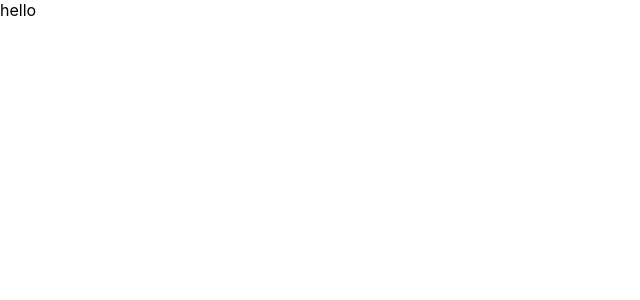
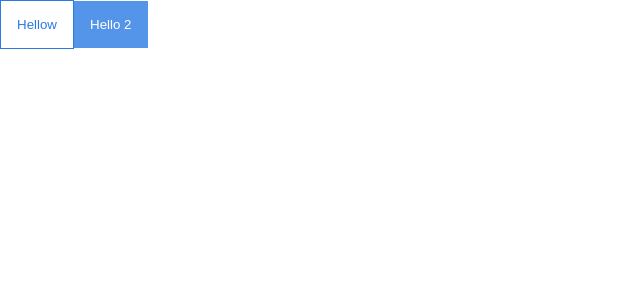
Before and after one commit to daniel-ben/alura-geek-ecommerce, a Next.js app: page / in a window 1280 px wide. Shown: the top 300 px of the page, without its empty margins (0-640 px from the left). Built offline with nearby package versions, Linux system fonts and the light colour scheme.

Commit message:
add buttons

```diff
--- a/package.json
+++ b/package.json
@@ -17,6 +17,7 @@
   "devDependencies": {
     "@types/node": "17.0.21",
     "@types/react": "17.0.40",
+    "@types/styled-components": "^5.1.24",
     "babel-plugin-styled-components": "^2.0.6",
     "eslint": "8.11.0",
     "eslint-config-next": "12.1.0",
--- a/pages/index.tsx
+++ b/pages/index.tsx
@@ -1,10 +1,12 @@
 import type { NextPage } from 'next'
+import { PrimaryButton, SecondaryButton } from '@ui/index'
 
 
 const Home: NextPage = () => {
   return (
     <>
-      hello
+      <PrimaryButton>Hellow</PrimaryButton>
+      <SecondaryButton>Hello 2</SecondaryButton>
     </>
   )
 }
--- /dev/null
+++ b/src/ui/Buttons/BaseButton.tsx
@@ -0,0 +1,18 @@
+import styled from 'styled-components';
+import { theme } from '@ui/theme';
+
+export const BaseButton = styled.button`
+  padding: 12px 16px;
+  color: white;
+  font-weight: 600;
+
+  &:hover {
+    border: 1px solid #2A7AE4;
+    color: ${theme.colors.primary[400]};
+  }
+
+  @media (min-width: 768px) {
+    padding: 16px;
+    font-weight: 400;
+  }
+`;
--- /dev/null
+++ b/src/ui/Buttons/PrimaryButton.tsx
@@ -0,0 +1,11 @@
+import styled from "styled-components";
+import { theme } from "@ui/theme";
+import { BaseButton } from "./BaseButton";
+
+export const PrimaryButton = styled(BaseButton)`
+  background-color: ${theme.colors.primary[400]};
+
+  &:hover {
+    background-color: transparent;
+  }
+`;
--- /dev/null
+++ b/src/ui/Buttons/SecondaryButton.tsx
@@ -0,0 +1,11 @@
+import styled from "styled-components";
+import { theme } from "@ui/theme";
+import { BaseButton } from "./BaseButton";
+
+export const SecondaryButton = styled(BaseButton)`
+  background-color: ${theme.colors.primary[300]};
+
+  &:hover {
+    background-color: ${theme.colors.primary[100]};
+  }
+`;
--- /dev/null
+++ b/src/ui/Buttons/index.ts
@@ -0,0 +1,4 @@
+import { PrimaryButton } from './PrimaryButton';
+import { SecondaryButton } from './SecondaryButton';
+
+export { PrimaryButton, SecondaryButton };
--- a/src/ui/globals.css
+++ b/src/ui/globals.css
@@ -2,8 +2,10 @@ html,
 body {
   padding: 0;
   margin: 0;
-  font-family: -apple-system, BlinkMacSystemFont, Segoe UI, Roboto, Oxygen,
-    Ubuntu, Cantarell, Fira Sans, Droid Sans, Helvetica Neue, sans-serif;
+  font-family: Raleway;
+  font-style: normal;
+  letter-spacing: 0em;
+  text-align: left;
 }
 
 a {
@@ -13,4 +15,5 @@ a {
 
 * {
   box-sizing: border-box;
+  border: none;
 }
--- /dev/null
+++ b/src/ui/index.ts
@@ -0,0 +1,3 @@
+import { PrimaryButton, SecondaryButton } from "./Buttons";
+
+export { PrimaryButton, SecondaryButton };
--- /dev/null
+++ b/src/ui/theme.ts
@@ -0,0 +1,58 @@
+export const theme = {
+  colors: {
+    primary: {
+      100: '#D4E4FA',
+      300: '#5595E9',
+      400: '#2A7AE4',
+    }
+  },
+  fonts: {
+    title: {
+      'font-family': 'Raleway',
+      'font-style': 'normal',
+      'font-weight': '700',
+      'letter-spacing': '0em',
+      'text-align': 'left',
+      desktopTitle: {
+        'font-size': '52px',
+        'line-height': '61px',
+      },
+      mobileTitle: {
+        'font-size': '22px',
+        'line-height': '26px',
+      }
+    },
+    subtitle: {
+      'font-family': 'Raleway',
+      'font-size': '22px',
+      'font-style': 'normal',
+      'font-weight': '700',
+      'line-height': '26px',
+      'letter-spacing': '0em',
+      'text-align': 'left',
+    },
+    productTitle: {
+      'font-family': 'Raleway',
+      'font-size': '32px',
+      'font-style': 'normal',
+      'font-weight': '700',
+      'line-height': '38px',
+      'letter-spacing': '0em',
+      'text-align': 'left',
+    },
+    body: {
+      'font-family': 'Raleway',
+      'font-style': 'normal',
+      'letter-spacing': '0em',
+      'text-align': 'left',
+      sm: {
+        'font-size': '14px',
+        'line-height': '16px',
+      },
+      md: {
+        'font-size': '16px',
+        'line-height': '19px',
+      }
+    },
+  }
+}
--- a/tsconfig.json
+++ b/tsconfig.json
@@ -1,5 +1,9 @@
 {
   "compilerOptions": {
+    "baseUrl": ".",
+    "paths": {
+      "@ui/*": ["src/ui/*"],
+    },
     "target": "es5",
     "lib": ["dom", "dom.iterable", "esnext"],
     "allowJs": true,
```
Also changed, not shown: 1 other file (tests, documents, lock files or other folders).
